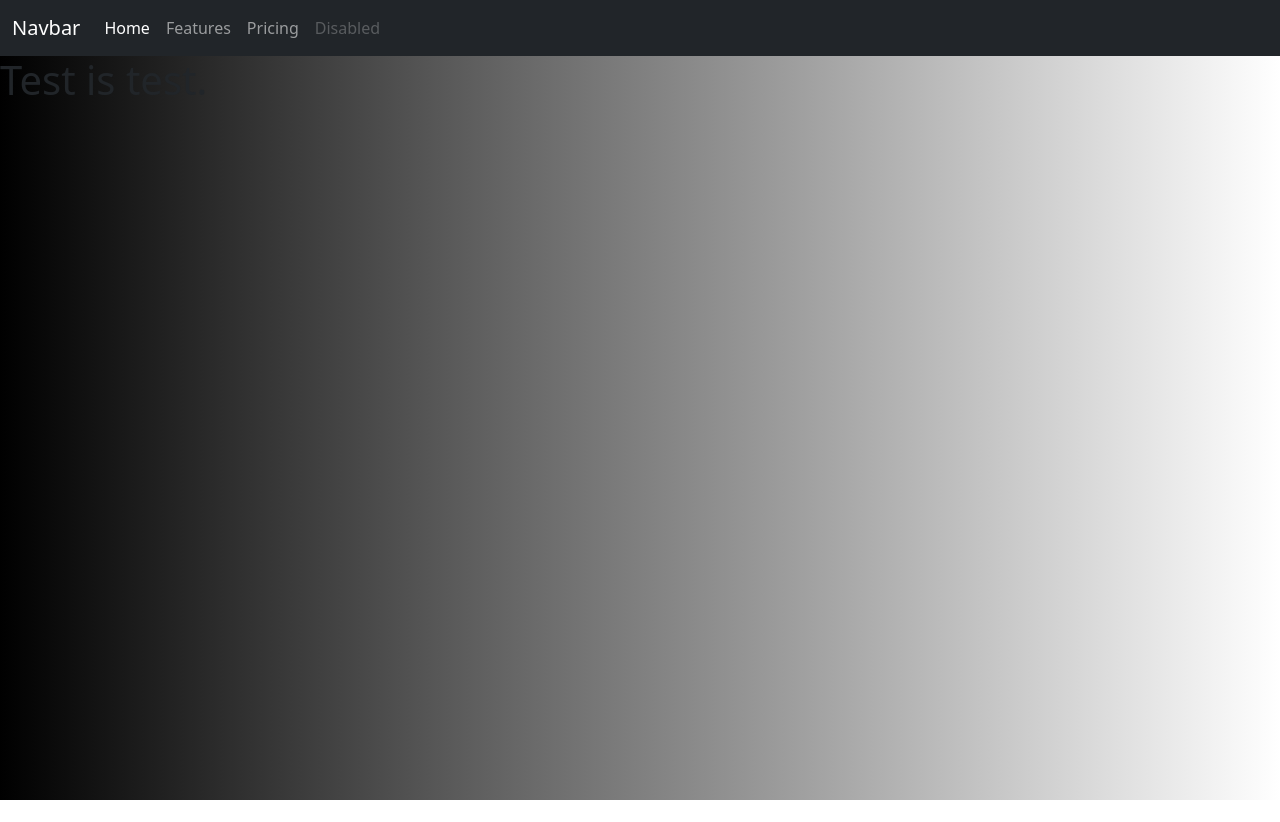
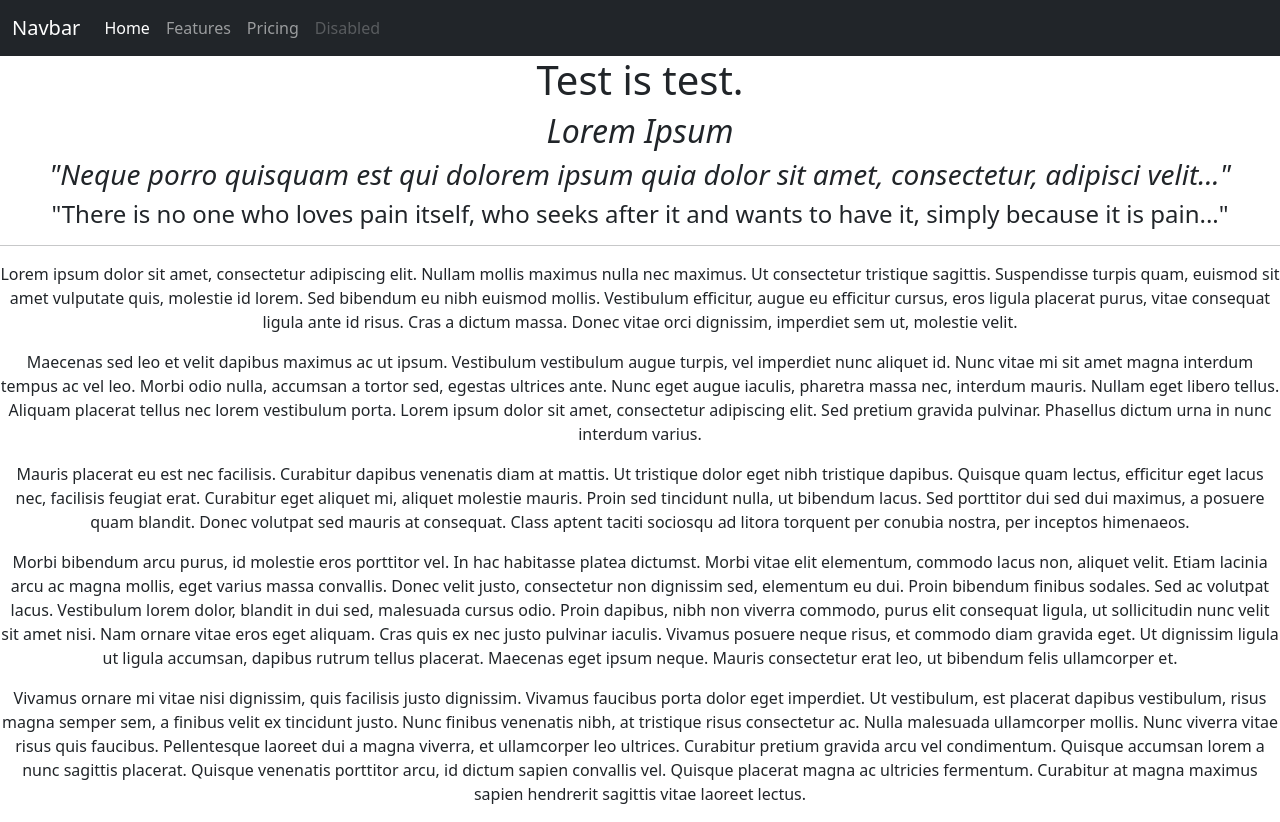
Before and after one commit to eyehatekyle/website, a plain HTML site: page index.html in a window 1280 px wide. Before the commit the page ends 800 px from the top, so only its background shows below. Drawn offline with nearby package versions, Linux system fonts and the light colour scheme.

Commit message:
Structure

```diff
--- a/css/index.css
+++ b/css/index.css
@@ -1,4 +1,3 @@
 html, body{
-	background: rgb(0,0,0);
-	background: linear-gradient(90deg, rgba(0,0,0,1) 0%, rgba(255,255,255,1) 100%);:
+	color: blue;
 }
--- a/index.html
+++ b/index.html
@@ -33,7 +33,18 @@
   </div>
 </nav>
 		</header>
-		<h1>Test is test.</h1>
+
+		<center><h1>Test is test.</h1></center>
+		<center><h2><em>Lorem Ipsum</em></h2></center>
+		<center>
+			<h3><em>"Neque porro quisquam est qui dolorem ipsum quia dolor sit amet, consectetur, adipisci velit..."</em></h3>
+			<h4>"There is no one who loves pain itself, who seeks after it and wants to have it, simply because it is pain..."</h4>
+			<hr>
+			<p>Lorem ipsum dolor sit amet, consectetur adipiscing elit. Nullam mollis maximus nulla nec maximus. Ut consectetur tristique sagittis. Suspendisse turpis quam, euismod sit amet vulputate quis, molestie id lorem. Sed bibendum eu nibh euismod mollis. Vestibulum efficitur, augue eu efficitur cursus, eros ligula placerat purus, vitae consequat ligula ante id risus. Cras a dictum massa. Donec vitae orci dignissim, imperdiet sem ut, molestie velit.</p>
+			<p>Maecenas sed leo et velit dapibus maximus ac ut ipsum. Vestibulum vestibulum augue turpis, vel imperdiet nunc aliquet id. Nunc vitae mi sit amet magna interdum tempus ac vel leo. Morbi odio nulla, accumsan a tortor sed, egestas ultrices ante. Nunc eget augue iaculis, pharetra massa nec, interdum mauris. Nullam eget libero tellus. Aliquam placerat tellus nec lorem vestibulum porta. Lorem ipsum dolor sit amet, consectetur adipiscing elit. Sed pretium gravida pulvinar. Phasellus dictum urna in nunc interdum varius.</p>
+			<p>Mauris placerat eu est nec facilisis. Curabitur dapibus venenatis diam at mattis. Ut tristique dolor eget nibh tristique dapibus. Quisque quam lectus, efficitur eget lacus nec, facilisis feugiat erat. Curabitur eget aliquet mi, aliquet molestie mauris. Proin sed tincidunt nulla, ut bibendum lacus. Sed porttitor dui sed dui maximus, a posuere quam blandit. Donec volutpat sed mauris at consequat. Class aptent taciti sociosqu ad litora torquent per conubia nostra, per inceptos himenaeos. </p>
+			<p>Morbi bibendum arcu purus, id molestie eros porttitor vel. In hac habitasse platea dictumst. Morbi vitae elit elementum, commodo lacus non, aliquet velit. Etiam lacinia arcu ac magna mollis, eget varius massa convallis. Donec velit justo, consectetur non dignissim sed, elementum eu dui. Proin bibendum finibus sodales. Sed ac volutpat lacus. Vestibulum lorem dolor, blandit in dui sed, malesuada cursus odio. Proin dapibus, nibh non viverra commodo, purus elit consequat ligula, ut sollicitudin nunc velit sit amet nisi. Nam ornare vitae eros eget aliquam. Cras quis ex nec justo pulvinar iaculis. Vivamus posuere neque risus, et commodo diam gravida eget. Ut dignissim ligula ut ligula accumsan, dapibus rutrum tellus placerat. Maecenas eget ipsum neque. Mauris consectetur erat leo, ut bibendum felis ullamcorper et. </p>
+			<p>Vivamus ornare mi vitae nisi dignissim, quis facilisis justo dignissim. Vivamus faucibus porta dolor eget imperdiet. Ut vestibulum, est placerat dapibus vestibulum, risus magna semper sem, a finibus velit ex tincidunt justo. Nunc finibus venenatis nibh, at tristique risus consectetur ac. Nulla malesuada ullamcorper mollis. Nunc viverra vitae risus quis faucibus. Pellentesque laoreet dui a magna viverra, et ullamcorper leo ultrices. Curabitur pretium gravida arcu vel condimentum. Quisque accumsan lorem a nunc sagittis placerat. Quisque venenatis porttitor arcu, id dictum sapien convallis vel. Quisque placerat magna ac ultricies fermentum. Curabitur at magna maximus sapien hendrerit sagittis vitae laoreet lectus.</p>
 		<script src="https://cdn.jsdelivr.net/npm/bootstrap@5.2.0-beta1/dist/js/bootstrap.bundle.min.js" integrity="sha384-pprn3073KE6tl6bjs2QrFaJGz5/SUsLqktiwsUTF55Jfv3qYSDhgCecCxMW52nD2" crossorigin="anonymous"></script>
 
 	</body>
```
